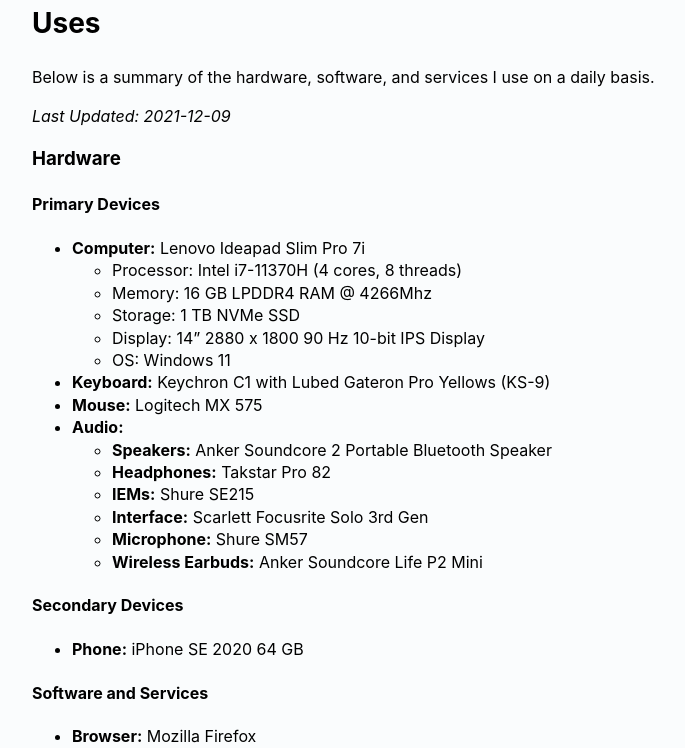
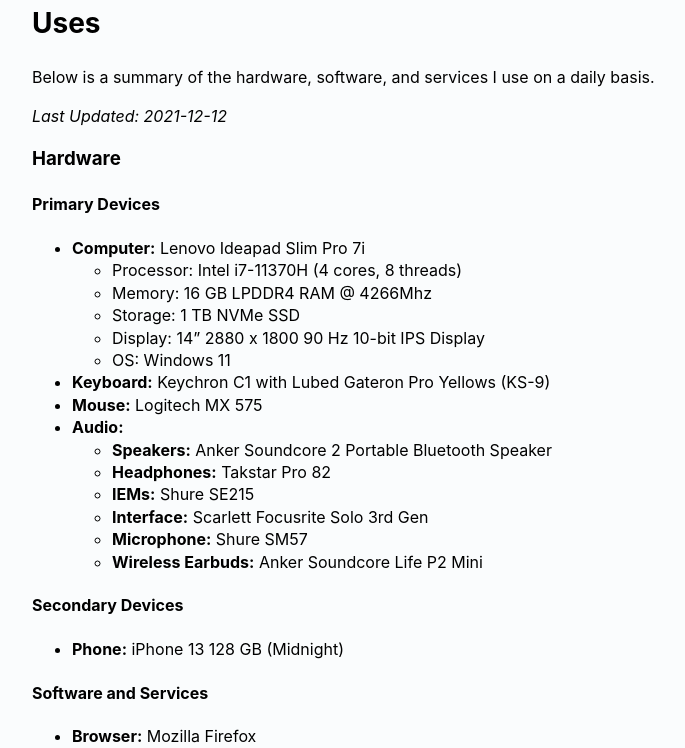
Before and after one commit to danesnick/old_website, a Jekyll site: the page built from uses.markdown, in a window 1280 px wide. Shown: the part 122-870 px from the top of the page, without its empty margins (224-909 px from the left). Built offline with Jekyll 4.4.1, drawn with Linux system fonts in a browser that asks for light colours.

Commit message:
Updated uses page

```diff
--- a/uses.markdown
+++ b/uses.markdown
@@ -7,7 +7,7 @@
 
 Below is a summary of the hardware, software, and services I use on a daily basis.
 
-*Last Updated: 2021-12-09*
+*Last Updated: 2021-12-12*
 
 ### Hardware
 
@@ -37,7 +37,7 @@
 
 #### Secondary Devices
 
-* **Phone:** iPhone SE 2020 64 GB
+* **Phone:** iPhone 13 128 GB (Midnight)
 
 #### Software and Services
 
```
